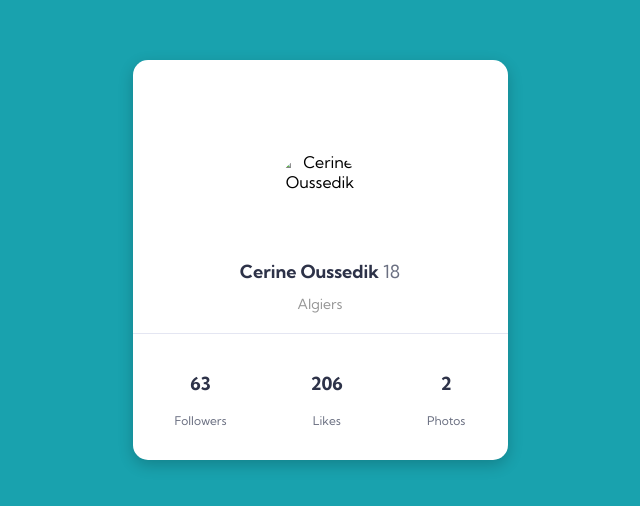
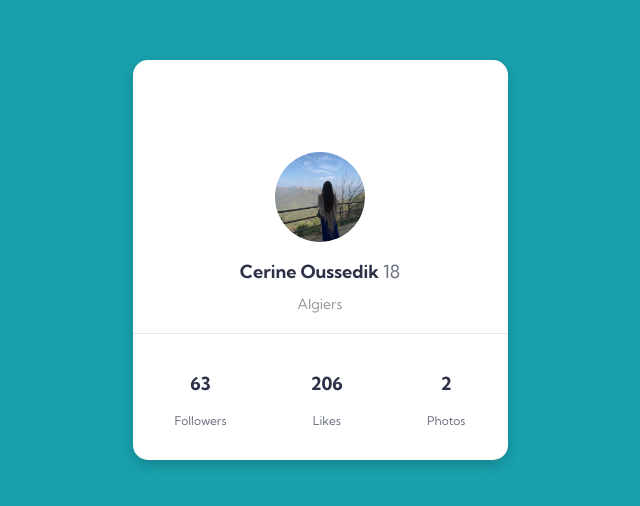
Before and after one commit to Cerine-IT/profile-card, a plain HTML site: page index.html in a window 1280 px wide. Shown: the part 140-646 px from the top of the page, without its empty margins (320-960 px from the left). Drawn offline with Linux system fonts and the light colour scheme.

Commit message:
Update index.html

```diff
--- a/index.html
+++ b/index.html
@@ -10,7 +10,7 @@
 <body>
   <main class="profile-card">
     <div class="profile-header">
-      <img class="profile-picture" src="./images/cerine-image.jpg" alt=" Cerine Oussedik">
+      <img class="profile-picture" src="cerine-image.jpg" alt=" Cerine Oussedik">
     </div>
     <div class="profile-body">
       <h1>Cerine Oussedik <span>18</span></h1>
```
